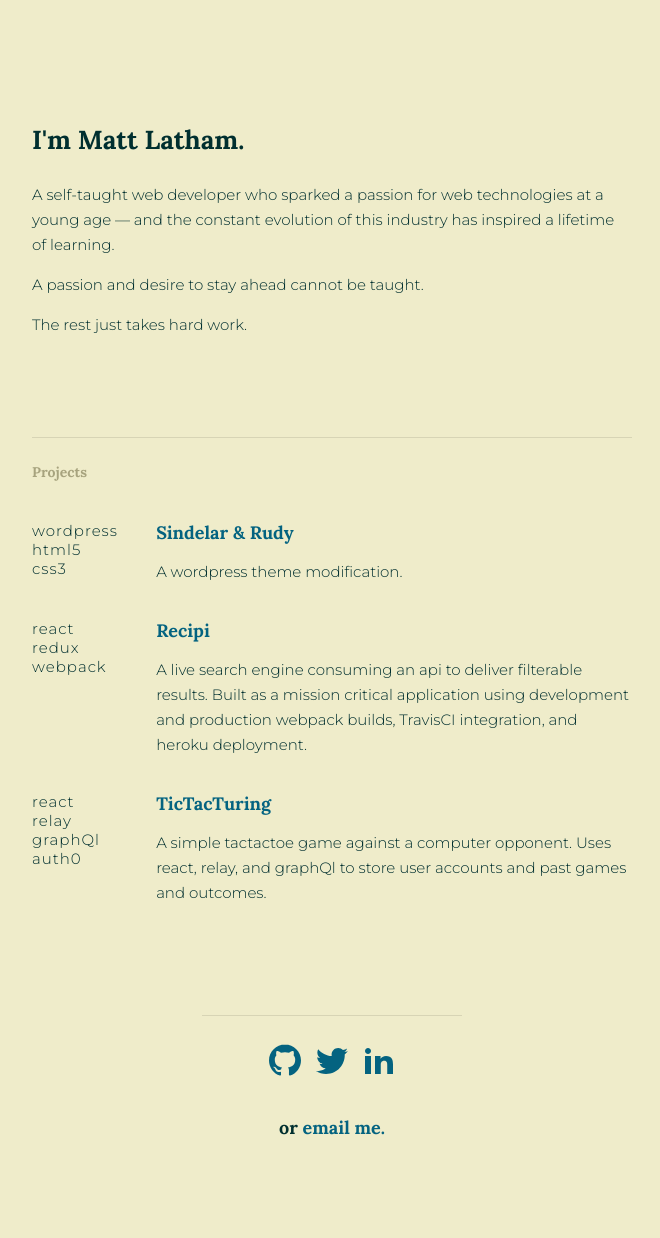
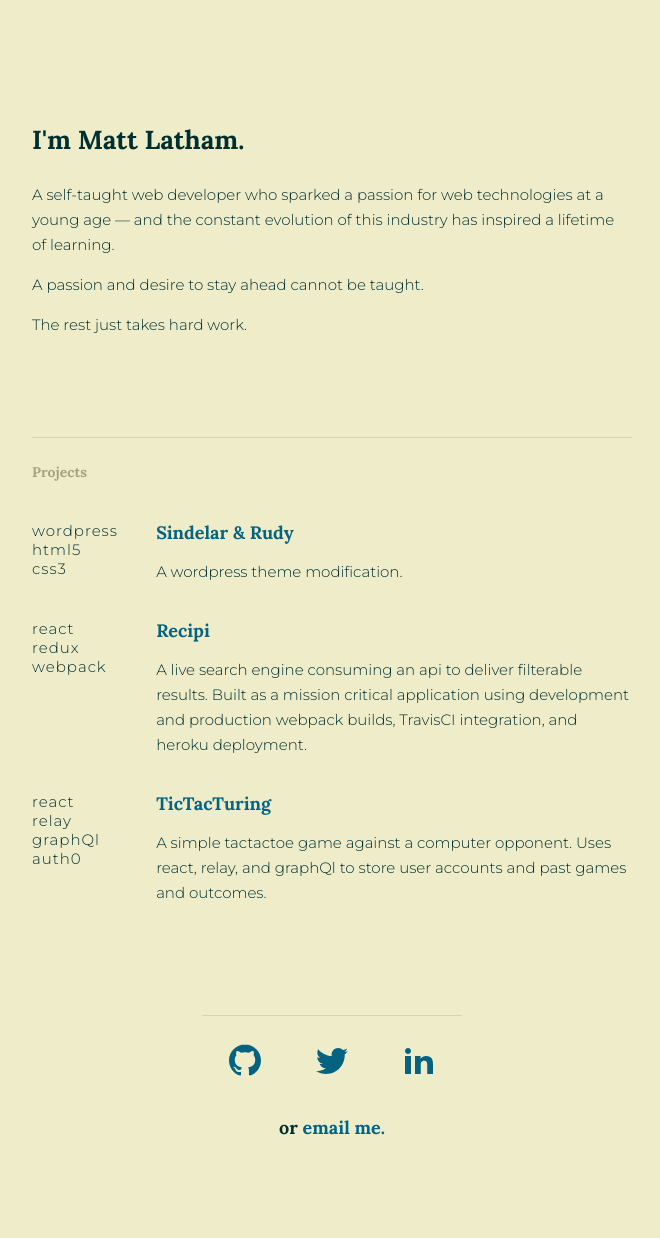
Before and after one commit to notafunction/portfolio, a Jekyll site: the page built from index.html, in a window 1280 px wide. Shown: the whole page, without its empty margins (308-968 px from the left). Built offline with Jekyll 4.4.1, drawn with Linux system fonts in a browser that asks for light colours; nearby versions of some CDN libraries.

Commit message:
social icon styling

```diff
--- a/_includes/index/footer.html
+++ b/_includes/index/footer.html
@@ -1,5 +1,5 @@
 <section class="footer">
-  <p>
+  <p class="social">
     <a href="{{ site.data.social.github.link }}"><svg class="icon icon-social icon-github"><use xlink:href="#icon-github"></use></svg></a>
     <a href="{{ site.data.social.twitter.link }}"><svg class="icon icon-social icon-twitter"><use xlink:href="#icon-twitter"></use></svg></a>
     <a href="{{ site.data.social.linkedin.link }}"><svg class="icon icon-social icon-linkedin"><use xlink:href="#icon-linkedin"></use></svg></a>
--- a/css/main.scss
+++ b/css/main.scss
@@ -59,16 +59,17 @@ section {
       &:hover {
         color: $link-hover-color;
       }
-      @media only screen and (max-width: $breakpoint) {
-        display: block;
-        padding: 10px;
-      }
     }
     p {
       font-family: $title-font, serif;
       font-size: 18px;
       color: $color;
       line-height: 30px;
+      &.social {
+        display: flex;
+        align-content: center;
+        justify-content: space-around;
+      }
     }
   }
 }
```
